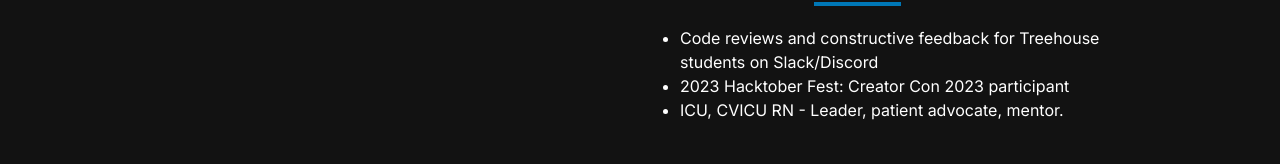
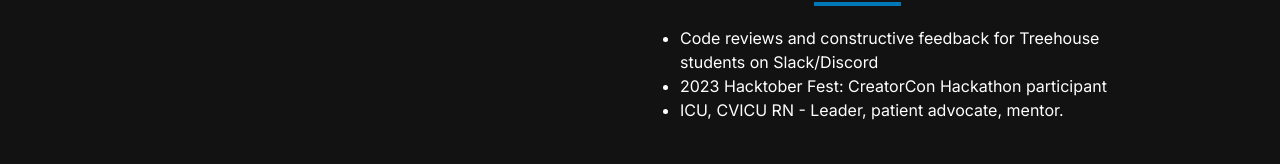
Before and after one commit to crooks-s/portfolio-next, a Next.js app: page / in a window 1280 px wide. Both pictures are taken after a click on the button "Experience". Shown: the part 1148-1312 px from the top of the page. Built offline with nearby package versions, Linux system fonts and the light colour scheme.

Commit message:
update experience

```diff
--- a/src/app/components/AboutSection.jsx
+++ b/src/app/components/AboutSection.jsx
@@ -36,7 +36,7 @@ const tabData = [
     content: (
       <ul className="list-disc pl-2">
         <li>Code reviews and constructive feedback for Treehouse students on Slack/Discord</li>
-        <li>2023 Hacktober Fest: Creator Con 2023 participant</li>
+        <li>2023 Hacktober Fest: CreatorCon Hackathon participant</li>
         <li>ICU, CVICU RN - Leader, patient advocate, mentor.</li>
       </ul>
     ),
```
